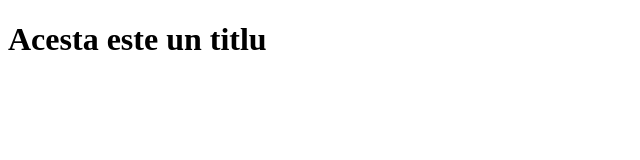
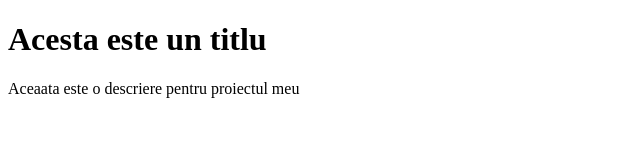
Before and after one commit to tania1103/Git-demo-2, a plain HTML site: page index.html in a window 1280 px wide. Shown: the whole page, without its empty margins (0-640 px from the left). Drawn offline with Linux system fonts and the light colour scheme.

Commit message:
Am adaugat o descriere

```diff
--- a/index.html
+++ b/index.html
@@ -7,5 +7,6 @@
 </head>
 <body>
     <h1>Acesta este un titlu</h1>
+    <p>Aceaata este o descriere pentru proiectul meu</p>
 </body>
 </html>
```
